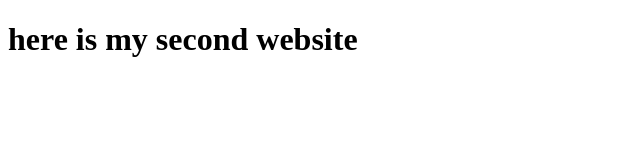
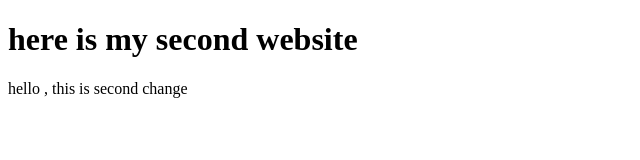
Before and after one commit to MRINMOYMODAK/my-second-website, a plain HTML site: page index.html in a window 1280 px wide. Shown: the whole page, without its empty margins (0-640 px from the left). Drawn offline with Linux system fonts and the light colour scheme.

Commit message:
Update index.html

```diff
--- a/index.html
+++ b/index.html
@@ -9,5 +9,6 @@
     <h1>here is my second website
 
     </h1>
+    hello , this is second change
 </body>
 </html>
```
